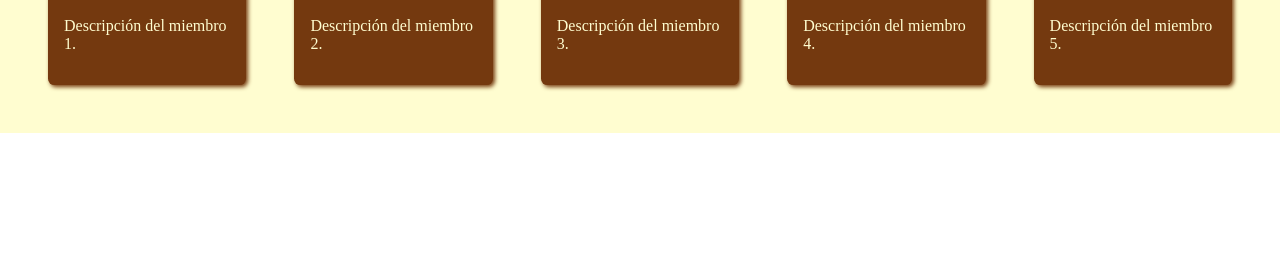
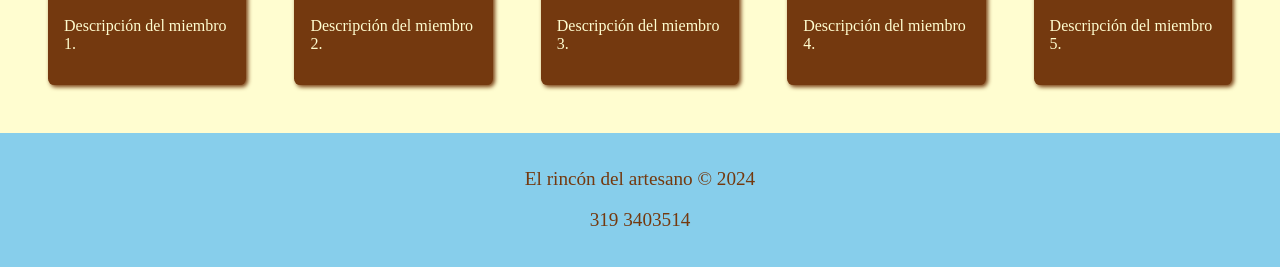
Before and after one commit to Josecopro/RiconArtesano, a plain HTML site: page Nosotros.html in a window 1280 px wide. Shown: the part 1146-1413 px from the top of the page. Before the commit the page ends 1279 px from the top, so only its background shows below. Drawn offline with Linux system fonts and the light colour scheme.

Commit message:
New: Footer
A cool minimalistic footer (For sure is not cuz i need more info) to show some info :)

```diff
--- a/Nosotros.html
+++ b/Nosotros.html
@@ -73,6 +73,9 @@
             </div>
         </div>
     </section>
-
+    <footer>
+        <p class="Footer__Text">El rincón del artesano &copy; 2024</p>
+        <p class="Footer__contact">319 3403514</p>
+    </footer>
 </body>
 </html>
--- a/style.css
+++ b/style.css
@@ -150,7 +150,6 @@ body{
     grid-template-columns: repeat(auto-fit, minmax(200px, 1fr));
     gap: 1rem;
 }
-
 /* Navigation Styles */
 nav {
     background-color: var(--AzulPastel);
@@ -179,8 +178,25 @@ nav {
     text-decoration: none;
     color: var(--Marron);
     transition: color 0.3s ease;
+    font-weight: bolder;
 }
 
 .NavList__Items a:hover {
     color: var(--RojoTerracota);
 }
+/* Footer Styles */
+footer {
+    background-color: var(--AzulPastel);
+    padding: 1rem;
+    bottom: 0;
+    width: 100%;
+    text-align: center;
+}
+.Footer__Text {
+    color: var(--Marron);
+    font-size: 1.2rem;
+}
+.Footer__contact{
+    color: var(--Marron);
+    font-size: 1.2rem;
+}
```
Also changed, not shown: index.html (+4 -0 lines).
